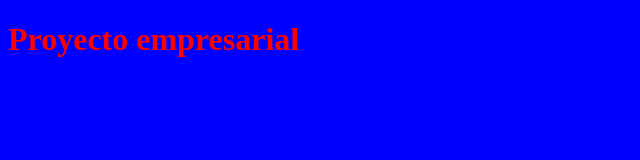
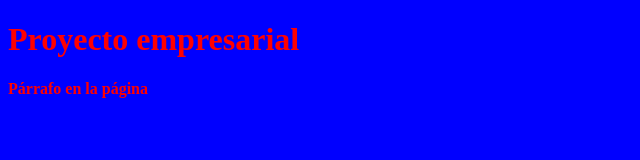
Before and after one commit to dejavis/AgendaWebJavis, a plain HTML site: page index.html in a window 1280 px wide. Shown: the whole page, without its empty margins (0-640 px from the left). Drawn offline with Linux system fonts and the light colour scheme.

Commit message:
Agregando un párrafo en el index

```diff
--- a/index.html
+++ b/index.html
@@ -6,5 +6,6 @@
 </head>
 <body>
 <h1>Proyecto empresarial</h1>
+	<p>P&aacute;rrafo en la p&aacute;gina</p>
 </body>
 </html>
```
